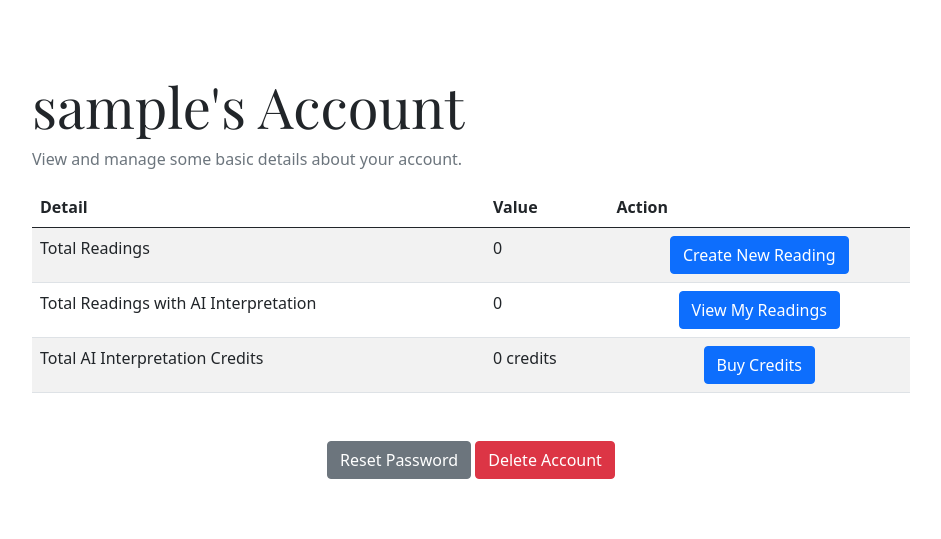
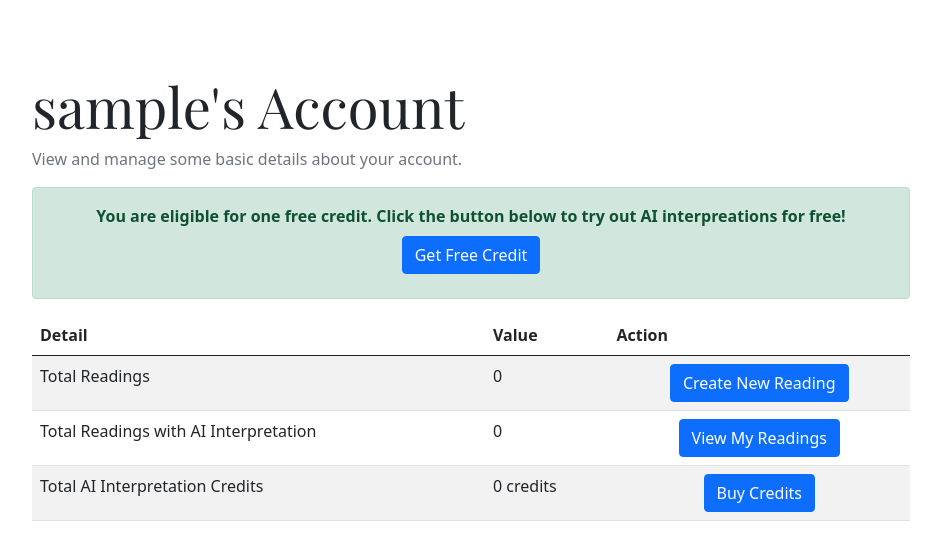
Before and after one commit to dimays/visualiching, a Django app: page /my_account/ in a window 1280 px wide. Shown: the part 56-595 px from the top of the page, without its empty margins (169-1110 px from the left). Run offline with Django 4.2, Linux system fonts and the light colour scheme; the visitor is signed in with stand-in values (Sample User, id 1); data comes from the database, SQL or seed files in the repository; data that the repository does not hold is empty; parts of the project's set-up code (start-up, migrations or seed data) failed here and were passed over.

Commit message:
Added free, single credit offer for new users, tweaked front-end design on a couple pages.

```diff
--- a/visual_i_ching_app/services/CreditsService.py
+++ b/visual_i_ching_app/services/CreditsService.py
@@ -24,3 +24,6 @@ def deduct_credit(user):
     add_credits(user, -1, 'Redemption')
 
     return
+
+def redeem_credit_offer(user):
+    add_credits(user, 1, 'Credit Offer')
--- a/visual_i_ching_app/templates/visual_i_ching_app/my_account.html
+++ b/visual_i_ching_app/templates/visual_i_ching_app/my_account.html
@@ -4,6 +4,14 @@
 {% block content %}
     <h1 class="display-4 serif-text">{{ user.username }}'s Account</h1>
     <p class="text-muted">View and manage some basic details about your account.</p>
+    {% if no_credit_history %}
+    <div class="text-center alert alert-success">
+        <strong>You are eligible for one free credit. Click the button below to try out AI interpreations for free!</strong>
+        <div>
+            <a href="{% url 'visual-i-ching-app-redeem-credit-offer' %}" class="btn btn-primary my-2">Get Free Credit</a>
+        </div>
+    </div>
+    {% endif %}
     <table class="table table-striped">
         <thead>
             <tr>
--- a/visual_i_ching_app/templates/visual_i_ching_app/my_readings.html
+++ b/visual_i_ching_app/templates/visual_i_ching_app/my_readings.html
@@ -11,9 +11,10 @@
     {% endif %}
 
     {% for reading in readings %}
-    <div class="card my-4 shadow">
+    <div class="card my-5 shadow">
         <div class="card-body">
             <h4 class="card-title serif-text mb-3">Reading on {{ reading.created_at|date:'n/j/y' }}</h4>
+            <p class="text-muted"><i><small>{{ reading.created_at|date:'n/j/y g:i a' }} UTC</small></i></p>
             <h6 class="serif-text">My Prompt</h6>
             <p class="card-text"><i>{{ reading.prompt|linebreaks }}</i></p>
             <hr>
--- a/visual_i_ching_app/urls.py
+++ b/visual_i_ching_app/urls.py
@@ -14,6 +14,7 @@ urlpatterns = [
     path('delete_account', views.delete_account, name='visual-i-ching-app-delete-account'),
     path('reading/<int:pk>/edit_notes/', views.update_notes, name='visual-i-ching-app-edit-notes'),
     path('reading/<int:reading_id>/update_interpretation/', views.update_interpretation, name='visual-i-ching-app-update-interpretation'),
+    path('redeem_credit_offer/', views.redeem_credit_offer, name='visual-i-ching-app-redeem-credit-offer'),
     path('purchase_credits/', views.purchase_credits, name='visual-i-ching-app-purchase-credits'),
     path('checkout/', views.checkout, name='visual-i-ching-app-product-checkout'),
     path('payment_successful/', views.payment_successful, name='visual-i-ching-app-payment-successful'),
--- a/visual_i_ching_app/views.py
+++ b/visual_i_ching_app/views.py
@@ -1,15 +1,18 @@
 import stripe
 import time
+import pytz
 from django.shortcuts import redirect, render, get_object_or_404
 from django.views.generic import View, ListView, DetailView
 from django.views.decorators.csrf import csrf_exempt
 from django.core.exceptions import PermissionDenied
 from django.contrib.auth import logout
+from django.contrib import messages
 from django.contrib.auth.decorators import login_required
+from django.utils import timezone
 from django.utils.decorators import method_decorator
 from django.conf import settings
 from django.http import HttpResponse
-from visual_i_ching_app.models import Hexagram, HexagramLine, LineType, Reading, UserDetail, UserPayment, CreditBundle
+from visual_i_ching_app.models import Hexagram, HexagramLine, LineType, Reading, UserDetail, UserPayment, CreditBundle, UserCreditHistory
 from visual_i_ching_app.forms import ReadingForm, ReadingNotesForm
 from visual_i_ching_app.services import AIService, CreditsService
 from random import randint
@@ -43,6 +46,12 @@ def get_user_details(request):
 
     return current_credits, purchase_btn_text
 
+def user_has_no_credit_history(request):
+    user_id = request.user.id
+    user_credit_history_exists = UserCreditHistory.objects.filter(user_id=user_id).exists()
+    print(UserCreditHistory.objects.filter(user_id=user_id))
+    print(not user_credit_history_exists)
+    return not user_credit_history_exists
 
 # Home
 def home(request):
@@ -70,17 +79,32 @@ def about(request):
 
 # Purchase Credits
 @login_required
+def redeem_credit_offer(request):
+    no_credit_history = user_has_no_credit_history(request)
+
+    if no_credit_history:
+        CreditsService.redeem_credit_offer(request.user)
+    else:
+        messages.warning(request, "You have past credit activity and are not eligible for this credit offer.")
+
+    return redirect('visual-i-ching-app-my-account')
+
+
+@login_required
 def purchase_credits(request):
     user_details = get_user_details(request)
     current_credits = user_details[0]
     purchase_btn_text = user_details[1]
+    no_credit_history = user_has_no_credit_history(request)
+    print(no_credit_history)
 
     hexagrams = Hexagram.objects.all()
 
     context = {
         "current_credits": current_credits,
         "purchase_btn_text": purchase_btn_text,
-        "hexagrams": hexagrams
+        "hexagrams": hexagrams,
+        "no_credit_history": no_credit_history
     }
 
     if settings.WORKING_ENV == 'dev':
@@ -420,12 +444,14 @@ def my_account(request):
     purchase_btn_text = user_details[1]
     total_readings = count_readings(request)
     total_ai_interpretations = count_ai_interpretations(request)
+    no_credit_history = user_has_no_credit_history(request)
 
     context = {
         "current_credits": current_credits,
         "purchase_btn_text": purchase_btn_text,
         "total_readings": total_readings,
-        "total_ai_interpretations": total_ai_interpretations
+        "total_ai_interpretations": total_ai_interpretations,
+        "no_credit_history": no_credit_history
     }
 
     return render(request, 'visual_i_ching_app/my_account.html', context=context)
```
Also changed, not shown: visual_i_ching_app/templates/visual_i_ching_app/purchase_credits.html (+8 -0 lines), visual_i_ching_app/templates/visual_i_ching_app/reading.html (+6 -3 lines).
